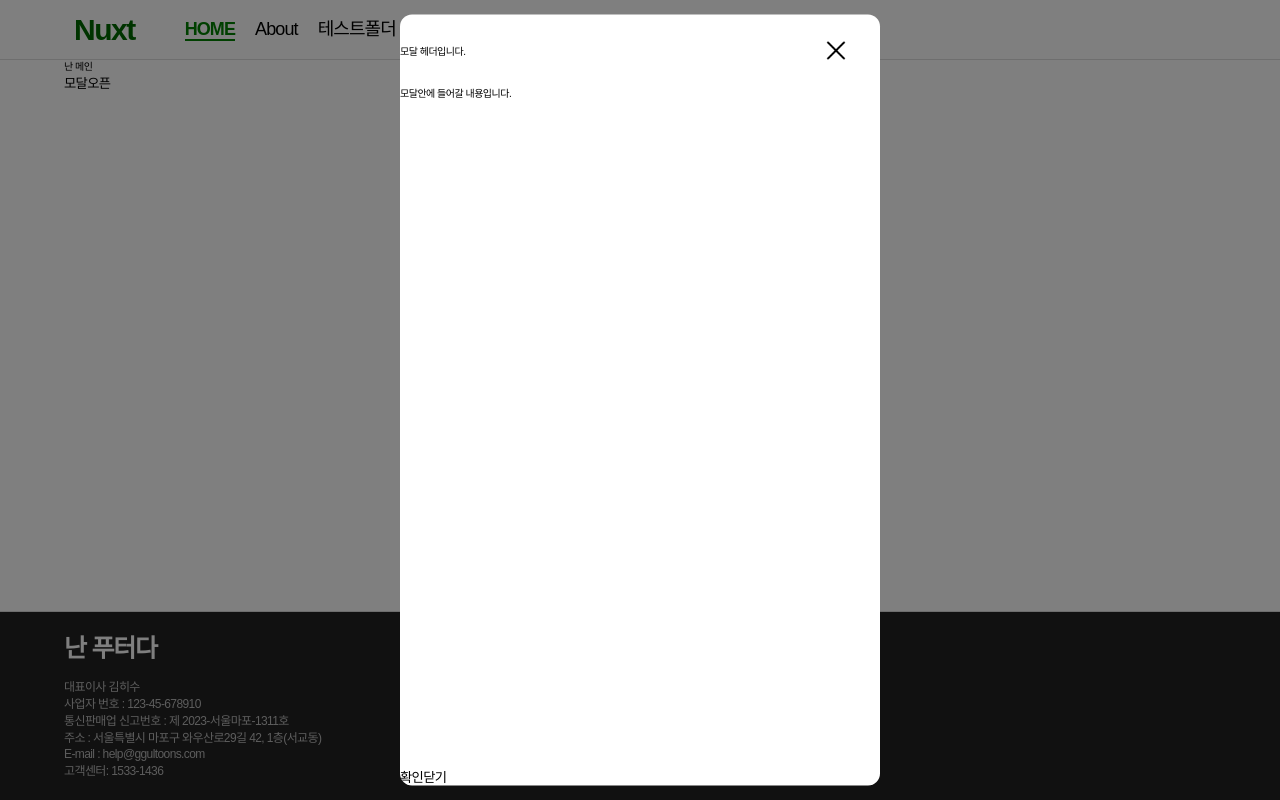
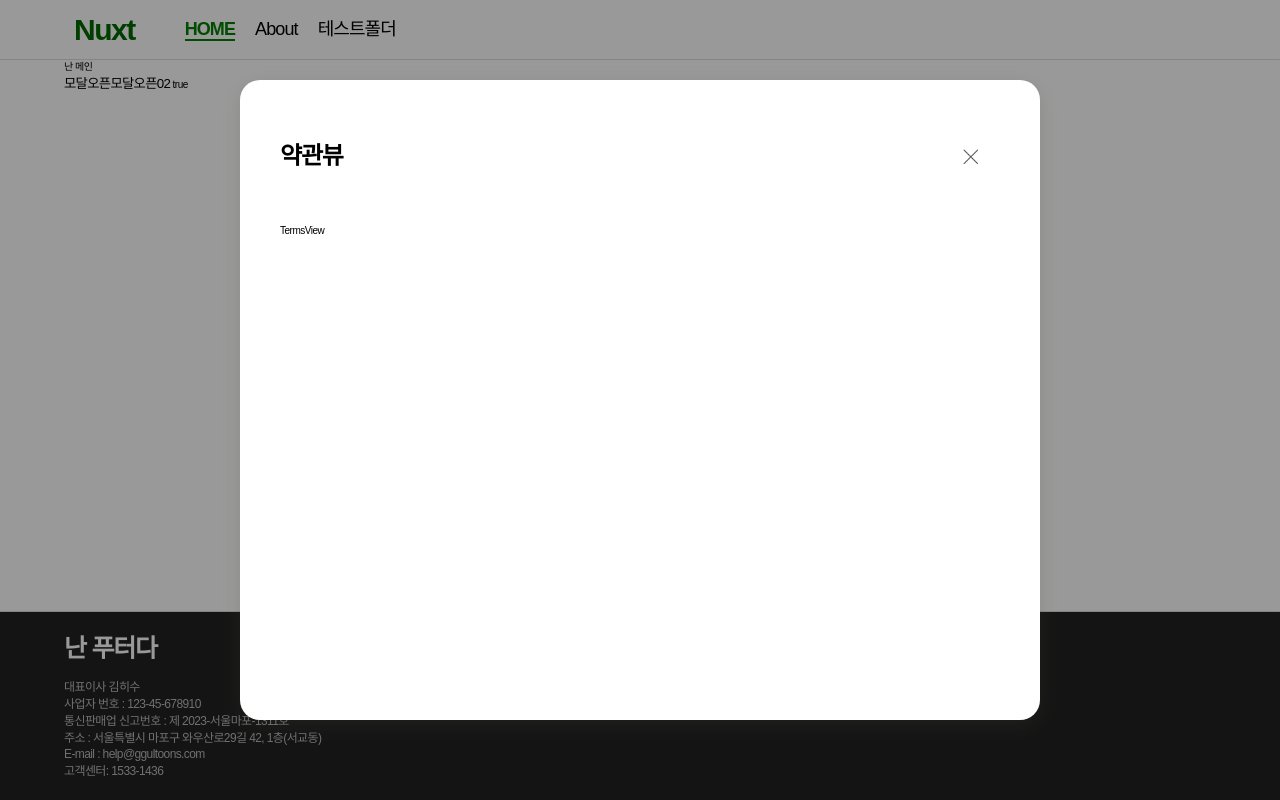
Before and after one commit to kim-heesu/Nuxt, a Nuxt app: page / in a window 1280 px wide. Both pictures are taken after a click on the button "모달오픈". Built offline with nearby package versions, Linux system fonts and the light colour scheme; a web font is replaced by a local one.

Commit message:
공통모달 작업

```diff
--- a/components/modal/ModalTest.vue
+++ /dev/null
@@ -1,27 +0,0 @@
-<template>
-    <div class="modal-wrap" id="modalTest">
-      <div class="modal-content">
-        <div class="modal-head">
-          <h3>모달 헤더입니다.</h3>
-          <button type="button" class="btn-modal-close" @click="closeModal('modalTest')"><span class="blind">닫기</span></button>
-        </div>
-        <div class="modal-body">
-          <p>모달안에 들어갈 내용입니다.</p>
-        </div>
-        <div class="modal-foot">
-          <button type="button">확인</button>
-          <button type="button" @click="closeModal('modalTest')">닫기</button>
-        </div>
-      </div>
-      <div class="dimmed" @click="closeModal('modalTest')"></div>
-    </div>
-</template>
-<script>
-export default {
-  methods: {
-    closeModal (modalName) {
-      this.$store.dispatch('closeModal', modalName)
-    }
-  }
-}
-</script>
--- a/components/modal/ModalToast.vue
+++ /dev/null
@@ -1,15 +0,0 @@
-<template>
-  <div id="modalToast" class="modal-wrap">
-    <div class="modal-content">
-      <div class="modal-body">
-        toast 모달입니다.
-      </div>
-    </div>
-    <div class="dimmed"></div>
-  </div>
-</template>
-<script>
-export default {
-
-}
-</script>
--- /dev/null
+++ b/components/modal/ModalWrap.vue
@@ -0,0 +1,141 @@
+<template>
+    <div class="modal" id="modalWrap">
+        <div class="dimmed" @click="closeModal('modalWrap')"></div>
+        <div class="modal-content">
+            <div class="modal-head">
+                <h2>{{ modalTitle }}</h2>
+                <button type="button" class="btn-modal-close"  @click="closeModal('modalWrap')"><span class="blind">닫기</span></button>
+            </div>
+            <div class="modal-body">
+				<component :is="modalContent"></component>
+            </div>
+        </div>
+    </div>
+</template>
+
+<script>
+import TermsView from '@/components/modal/TermsView.vue'
+import PrivacyView from '@/components/modal/PrivacyView.vue'
+export default {
+	props: {
+		modalTitle: {
+			type: String,
+			default: ''
+		},
+        visibleModal: {
+			type: String,
+			default: ''
+		}
+	},
+	data () {
+		return {
+			modalContent: this.visibleModal,
+		}
+	},
+	components: {
+		TermsView,
+        PrivacyView
+	},
+	methods: {
+        closeModal (modalName) {
+            this.$store.dispatch('closeModal', modalName)
+        }
+	}
+}
+</script>
+
+<style scoped>
+.modal {
+    position: fixed;
+    top: 0;
+    left: 0;
+    width: 100%;
+    height: 100%;
+    z-index: 10;
+}
+.modal.active {
+    display: block;
+}
+.modal .dimmed {
+    position: absolute;
+    top: 0;
+    left: 0;
+    width: 100%;
+    height: 100%;
+    background: rgba(0, 0, 0, 0.4);
+    z-index: 1;
+}
+.modal-content {
+    position: absolute;
+    top: 50%;
+    left: 50%;
+    width: 80rem;
+    height: 94.5rem;
+    max-width: 90%;
+    max-height: 80%;
+    padding: 4rem;
+    background: #fff;
+    overflow: auto;
+    z-index: 2;
+    box-shadow: 0 0.4rem 2rem 0 rgba(81, 97, 72, 0.2);
+    border-radius: 2rem;
+    -webkit-border-radius: 2rem;
+    -moz-border-radius: 2rem;
+    -ms-border-radius: 2rem;
+    -o-border-radius: 2rem;
+    transform: translate(-50%, -50%);
+    -webkit-transform: translate(-50%, -50%);
+    -moz-transform: translate(-50%, -50%);
+    -ms-transform: translate(-50%, -50%);
+    -o-transform: translate(-50%, -50%);
+}
+.modal-content {
+    -ms-overflow-style: none; /* IE and Edge */
+    scrollbar-width: none; /* Firefox */
+}
+.modal-content::-webkit-scrollbar {
+    display: none;
+}
+.modal-content .modal-head {
+    position: relative;
+    text-align: center;
+}
+.modal-content .modal-head h2 {
+    font-weight: 800;
+    font-size: 2.4rem;
+}
+.modal-content .modal-head .btn-modal-close {
+    position: absolute;
+    top: 50%;
+    right: 1rem;
+    width: 4rem;
+    height: 4rem;
+    margin-top: -2rem;
+    background: url(@/assets/img/ico_puppy_close_46x46.png) no-repeat center / 1.5rem;
+}
+.modal-content .modal-body {
+    padding: 3.2rem 0 0;
+}
+@media screen and (max-width: 1024px) {
+    .modal-content {
+        padding: 0 2rem 3.2rem;
+        border-radius: 0;
+        -webkit-border-radius: 0;
+        -moz-border-radius: 0;
+        -ms-border-radius: 0;
+        -o-border-radius: 0;
+    }
+    .modal-content .modal-head {
+        min-height: 5.6rem;
+    }
+    .modal-content .modal-head h2 {
+        display: none;
+    }
+    .modal-content .modal-head .btn-modal-close {
+        right: -2rem;
+    }
+    .modal-content .modal-body {
+        padding: 0;
+    }
+}
+</style>
--- /dev/null
+++ b/components/modal/PrivacyView.vue
@@ -0,0 +1,3 @@
+<template>
+	<div>PrivacyView</div>
+</template>
--- /dev/null
+++ b/components/modal/TermsView.vue
@@ -0,0 +1,3 @@
+<template>
+	<div>TermsView</div>
+</template>
--- a/nuxt.config.js
+++ b/nuxt.config.js
@@ -38,7 +38,7 @@ export default {
   // Modules for dev and build (recommended): https://go.nuxtjs.dev/config-modules
   buildModules: [
     // https://go.nuxtjs.dev/eslint
-    '@nuxtjs/eslint-module',
+    // '@nuxtjs/eslint-module',
     '@nuxtjs/dotenv'
   ],
 
--- a/pages/about.vue
+++ b/pages/about.vue
@@ -9,13 +9,11 @@
 <script>
 
 export default {
-  name: 'aboutPage',
+  name: 'AboutPage',
   data () {
     return {
       thisRouter: this.$route.fullPath
     }
-  },
-  mounted () {
   },
   head () {
     return {
@@ -27,6 +25,8 @@ export default {
         { hid: 'og:url', property: 'og:url', content: `${process.env.CLIENT_URL}${this.thisRouter}` }
       ]
     }
+  },
+  mounted () {
   }
 }
 </script>
--- a/pages/index.vue
+++ b/pages/index.vue
@@ -2,26 +2,40 @@
   <div class="content-wrap">
     <div class="inner">
       <div>난 메인</div>
-      <button type="button" @click="openModal('modalTest')">모달오픈</button>
-      <modalTest v-if="modalState.modalTest == true"/>
+      <button type="button" @click="changeModalTitle('약관뷰'),changeModalVisible('TermsView'), openModal('modalWrap')">
+        모달오픈
+      </button>
+      <button type="button" @click="changeModalTitle('프라이버시뷰'),changeModalVisible('PrivacyView'), openModal('modalWrap')">
+        모달오픈02
+      </button>
+      <ModalWrap v-if="$store.state.modalState.modalWrap" :modalTitle="modalTitle" :visibleModal="visibleModal"/>
+      {{ $store.state.modalState.modalWrap }}
     </div>
   </div>
 </template>
 
 <script>
-import { mapState } from 'vuex'
-import modalTest from '@/components/modal/ModalTest.vue'
+import ModalWrap from '@/components/modal/ModalWrap.vue'
 export default {
   name: 'IndexPage',
   components: {
-    modalTest
+    ModalWrap,
   },
-  computed: {
-    ...mapState(['modalState'])
-  },
+  data () {
+		return {
+      modalTitle: '',
+			visibleModal: 'TermsView'
+		}
+	},
   methods: {
     openModal (modalName) {
-      this.$store.dispatch('openModal', modalName)
+			this.$store.dispatch('openModal', modalName)
+		},
+    changeModalTitle(title){
+      this.modalTitle = title
+    },
+    changeModalVisible(visible){
+      this.visibleModal = visible
     }
   }
 }
--- a/store/index.js
+++ b/store/index.js
@@ -1,7 +1,7 @@
 export default {
 	state: {
 		modalState: {
-			modalTest: false,
+			modalWrap: false,
 			modalToast: false,
 			toastText: '기본값'
 		}
```
Also changed, not shown: .eslintrc.js, assets/img/ico_puppy_close_46x46.png (added).
